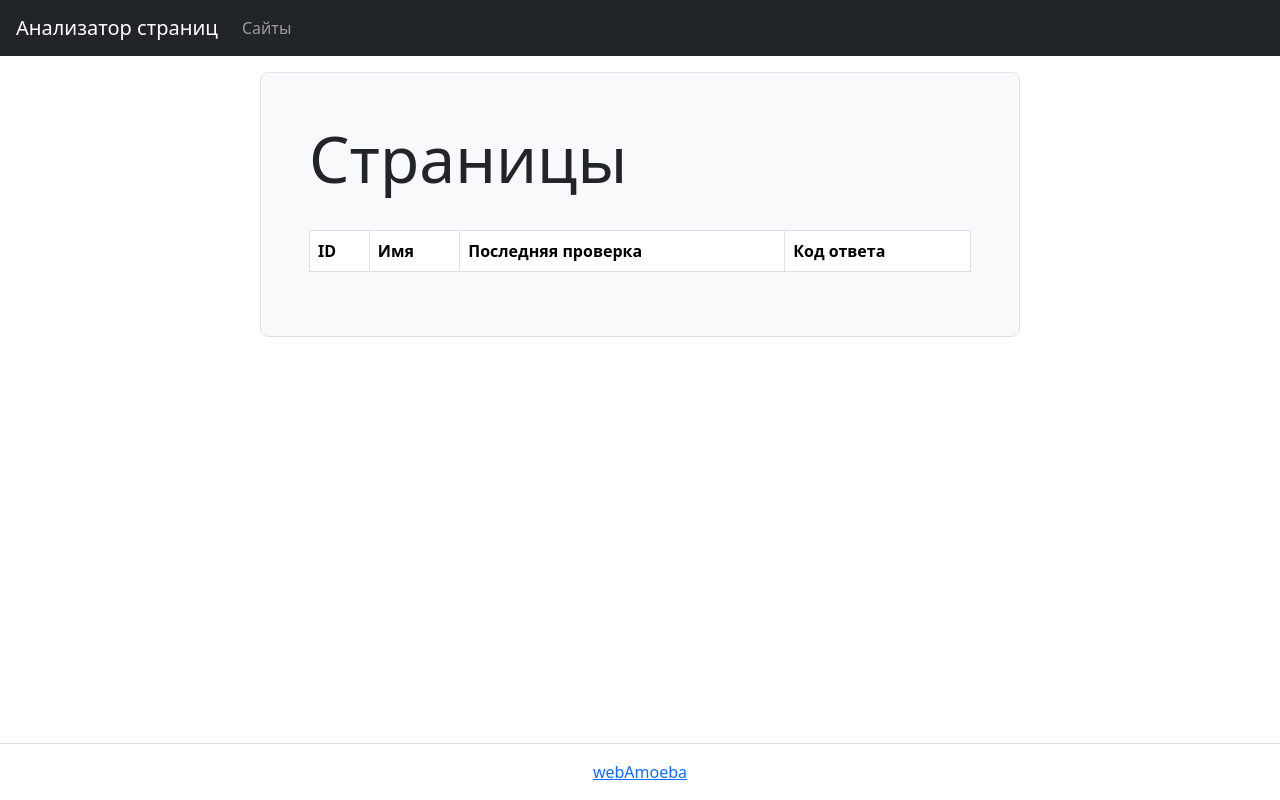
After one commit to webAmoeba/page-analyzer, a Flask app: page /urls in a window 1280 px wide. The commit adds this page. Run offline with Flask 3, Linux system fonts and the light colour scheme; lists and menus that the app fills with data are empty.

Commit message:
feat: add new route for URLs and update index.html to use layout template

```diff
--- a/page_analyzer/app.py
+++ b/page_analyzer/app.py
@@ -14,5 +14,10 @@ def home():
     return render_template('index.html')
 
 
+@app.route("/urls")
+def urls():
+    return render_template('urls.html')
+
+
 if __name__ == "__main__":
     app.run(debug=True)
--- /dev/null
+++ b/page_analyzer/templates/layout.html
@@ -0,0 +1,37 @@
+<!DOCTYPE html>
+<html lang="ru">
+<head>
+    <meta charset="UTF-8">
+    <meta name="viewport" content="width=device-width, initial-scale=1.0">
+    <link href="https://cdn.jsdelivr.net/npm/bootstrap@5.3.3/dist/css/bootstrap.min.css" rel="stylesheet"
+    integrity="sha384-QWTKZyjpPEjISv5WaRU9OFeRpok6YctnYmDr5pNlyT2bRjXh0JMhjY6hW+ALEwIH" crossorigin="anonymous">
+    <title>{% block title %}{% endblock %}</title>
+</head>
+<body class="min-vh-100 d-flex flex-column">
+    <header class="flex-shrink-0">
+        <nav class="navbar navbar-expand-md navbar-dark bg-dark px-3">
+            <a class="navbar-brand" href="/">Анализатор страниц</a>
+            <div id="navbarNav">
+                <ul class="navbar-nav">
+                    <li class="nav-item"><a class="nav-link " href="/urls">Сайты</a></li>
+                </ul>
+            </div>
+        </nav>
+    </header>
+
+    <main class="flex-grow-1">
+        <div class="container-lg mt-3">
+            <div class="row">
+                {% block content %}{% endblock %}
+            </div>
+        </div>
+    </main>
+    <footer class="border-top py-3 mt-5 flex-shrink-0">
+        <div class="container-lg">
+            <div class="text-center">
+                <a href="https://t.me/webAmoeba" target="_blank">webAmoeba</a>
+            </div>
+        </div>
+    </footer>
+</body>
+</html>
--- /dev/null
+++ b/page_analyzer/templates/urls.html
@@ -0,0 +1,27 @@
+{% extends "layout.html" %}
+
+{% block title %}
+Сайты
+{% endblock %}
+
+{% block content %}
+<section class="col-12 col-md-10 col-lg-8 mx-auto border rounded-3 bg-light p-5">
+    <h1 class="display-3">Страницы</h1>
+    <br>
+    <div class="table-responsive">
+        <table class="table table-bordered table-hover text-nowrap" data-test="urls">
+          <thead>
+          <tr>
+            <th>ID</th>
+            <th>Имя</th>
+            <th>Последняя проверка</th>
+            <th>Код ответа</th>
+          </tr>
+          </thead>
+          <tbody>
+
+          </tbody>
+        </table>
+      </div>
+</section>
+{% endblock %}
```
Also changed, not shown: page_analyzer/templates/index.html (+8 -37 lines).
